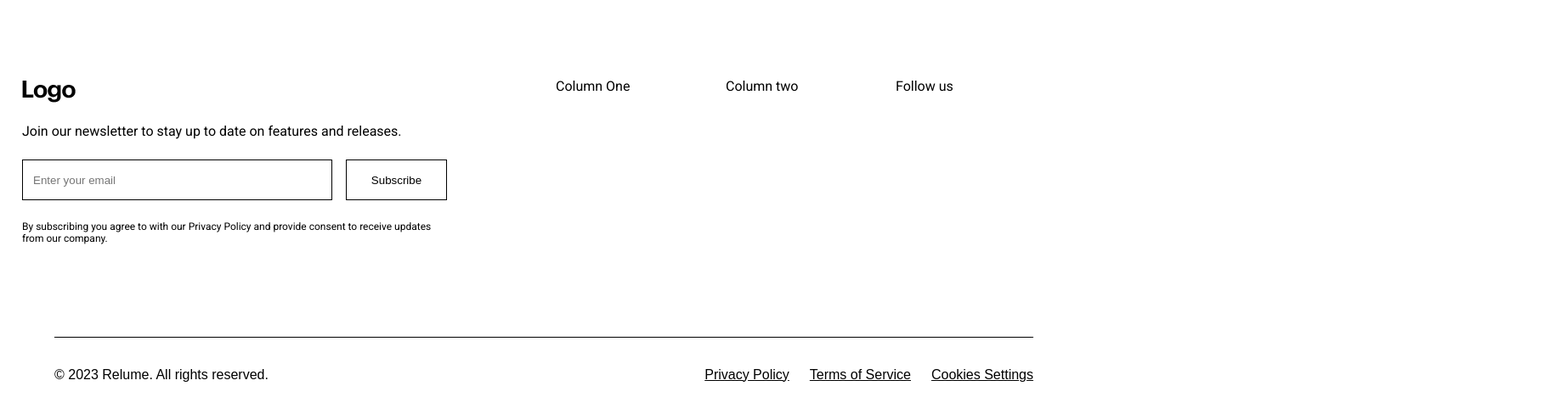
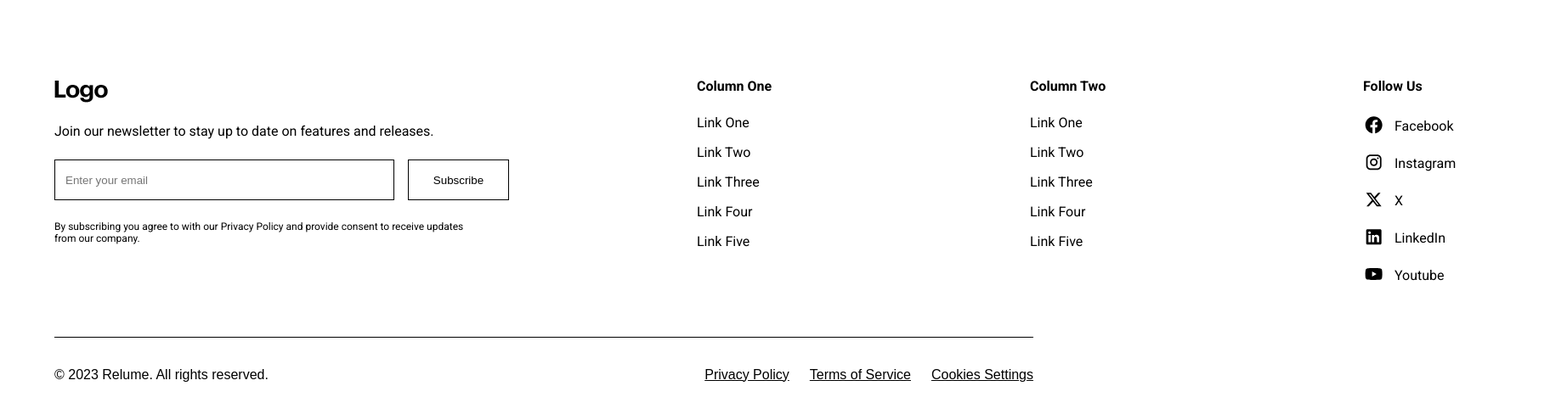
Before and after one commit to ardszsantos/relume-figma-kit.htmlnofork, a plain HTML site: page src/components/marketing-components/footer-one/index.html in a window 1280 px wide. Shown: the whole page at 85% size, 1844 px wide, since content can reach past the window. Drawn offline with Linux system fonts and the light colour scheme.

Commit message:
feat: finished the component

```diff
--- a/src/components/marketing-components/footer-one/index.html
+++ b/src/components/marketing-components/footer-one/index.html
@@ -20,15 +20,45 @@
                 <p class="content-info-p">By subscribing you agree to with our Privacy Policy and provide consent to receive updates from our company.</p>
             </div>
             <div class="content-nav">
-                <div class="col-1">
-                    <p>Column One</p>
-                </div>
-                <div class="col-2">
-                    <p>Column two</p>
-                </div>
-                <div class="follow-us">
-                    <p>Follow us</p>
-                </div>
+                <nav class="col-1">
+                    <p class="col-1-P">Column One</p>
+                    <p><a href="">Link One</a></p>
+                    <p><a href="">Link Two</a></p>
+                    <p><a href="">Link Three</a></p>
+                    <p><a href="">Link Four</a></p>
+                    <p><a href="">Link Five</a></p>
+                </nav>
+                <nav class="col-2">
+                    <p class="col-2-P">Column Two</p>
+                    <p><a href="">Link One</a></p>
+                    <p><a href="">Link Two</a></p>
+                    <p><a href="">Link Three</a></p>
+                    <p><a href="">Link Four</a></p>
+                    <p><a href="">Link Five</a></p>
+                </nav>
+                <nav class="follow-us">
+                    <p class="follow-us-P">Follow Us</p>
+                    <div class="social-icon-text">
+                        <a href=""><img src="../../../assets/images/Facebook.svg" alt="social-icon"></a>
+                        <p>Facebook</p>
+                    </div>
+                    <div class="social-icon-text">
+                        <a href=""><img src="../../../assets/images/Instagram.svg" alt="social-icon"></a>
+                        <p>Instagram</p>
+                    </div>
+                    <div class="social-icon-text">
+                        <a href=""><img src="../../../assets/images/X.svg" alt="social-icon"></a>
+                        <p>X</p>
+                    </div>
+                    <div class="social-icon-text">
+                        <a href=""><img src="../../../assets/images/LinkedIn.svg" alt="social-icon"></a>
+                        <p>LinkedIn</p>
+                    </div>
+                    <div class="social-icon-text">
+                        <a href=""><img src="../../../assets/images/Youtube.svg" alt="social-icon"></a>
+                        <p>Youtube</p>
+                    </div>
+                </nav>
             </div>
         </div>
         <div class="footer-bottom">
--- a/src/components/marketing-components/footer-one/styles.css
+++ b/src/components/marketing-components/footer-one/styles.css
@@ -15,6 +15,7 @@ footer {
 .footer-content {
     font-family: 'Roboto', sans-serif;
     display: flex;
+    width: 100%;
     gap: 128px;
 }
 
@@ -49,6 +50,7 @@ footer {
     align-items: flex-start;
     justify-content: center;
     gap: 24px;
+    margin-right: 128px;
 
     width: 500px;
     height: 199px;
@@ -70,7 +72,7 @@ footer {
 
 .form-input {
     padding: 12px;
-    width: 365px;
+    width: 400px;
     height: 48px;
 }
 
@@ -86,10 +88,34 @@ footer {
 
 .content-nav {
     display: flex;
-
+    gap: 152px;
 }
 
 .col-1, .col-2, .follow-us {
     width: 200px;
     height: 225px;
+    display: flex;
+    flex-direction: column;
+    gap: 16px;
+    margin-right: 40px;
+
 }
+
+.col-1-P, .col-2-P, .follow-us-P {
+    margin-bottom: 8px;
+    font-weight: bold;
+}
+
+.col-1 p a, .col-2 p a {
+    color: black;
+}
+
+.social-icon-text {
+    display: flex;
+    align-items: center;
+    gap: 12px;
+}
+
+.social-icon-text a {
+    color: black;
+}
```
Also changed, not shown: src/assets/images/Facebook.svg (added), src/assets/images/Instagram.svg (added), src/assets/images/LinkedIn.svg (added), src/assets/images/X.svg (added), src/assets/images/Youtube.svg (added).
